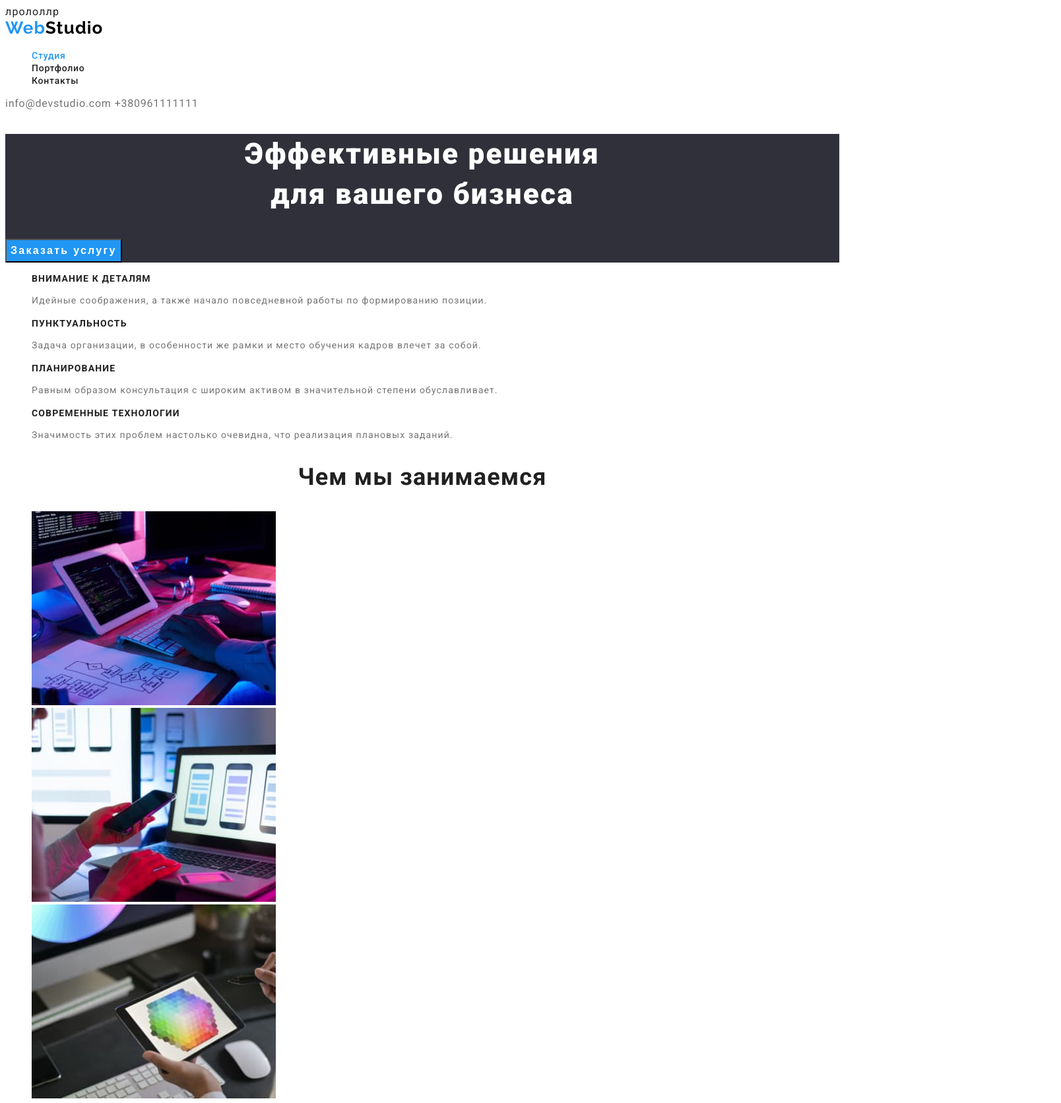
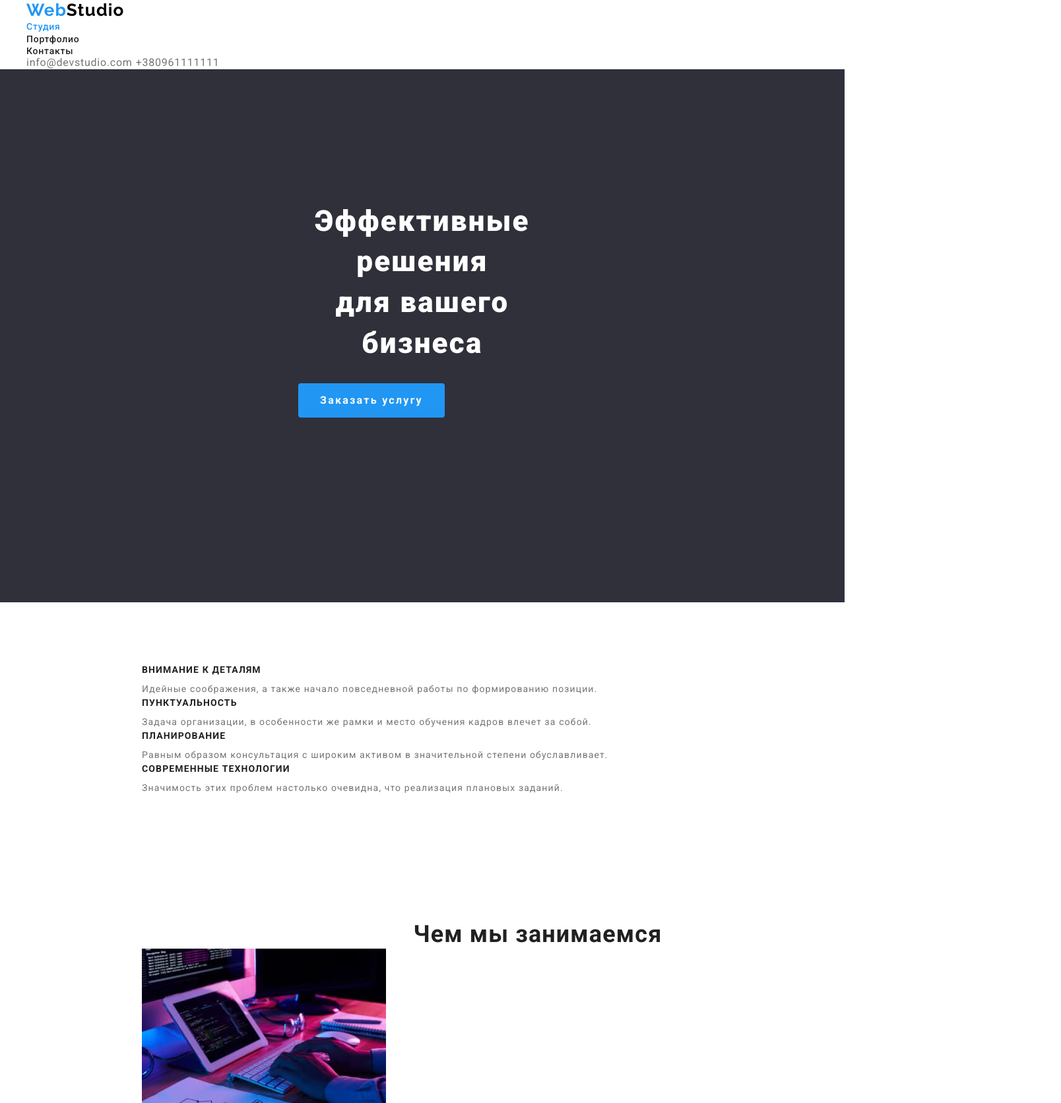
Before and after one commit to decoy1997/goit-markup-hw-03, a plain HTML site: page index.html in a window 1280 px wide. Shown: the top 1672 px of the page at 66% size, 1608 px wide, since content can reach past the window. Drawn offline with nearby package versions, Linux system fonts and the light colour scheme.

Commit message:
module-3.1(vertical alignment)

```diff
--- a/CSS/styles.css
+++ b/CSS/styles.css
@@ -24,10 +24,26 @@ body {
   letter-spacing: 0.03cm;
   color: var(--main-text-color);
 }
+/* .section,
+.section.team {
+  background-color: #242424;
+} */
+.section {
+  padding: 94px 215px;
+}
 
 .list {
   list-style: none;
+  padding: 0;
+  margin: 0;
 }
+/* Header container */
+.container {
+  width: 1200px;
+  margin-left: auto;
+  margin-right: auto;
+}
+
 /* Logo */
 
 .logo {
@@ -82,8 +98,15 @@ body {
 /* Main title */
 .main-section {
   background-color: var(--footer-color);
+  max-width: 1600px;
+  margin-left: auto;
+  margin-right: auto;
+  padding: 200px 452px 280px 452px;
 }
 .main-title {
+  margin-top: 0;
+  margin-bottom: 30px;
+
   color: var(--background-color);
   font-weight: 900;
   font-size: 44px;
@@ -94,33 +117,50 @@ body {
 
 /* Button */
 .button {
+  border-radius: 4px;
+  padding: 10px 32px;
+  min-width: 200px;
+  border: 1px solid transparent;
   color: var(--background-color);
   background-color: var(--logo-specific-color);
   font-weight: 700;
   font-size: 16px;
   line-height: 1.87;
   letter-spacing: 0.06cm;
-}
-
-/* Section */
-.section-title {
-  font-weight: 700;
-  font-size: 36px;
-  line-height: 1.2;
   text-align: center;
 }
 
 /* Feature list */
+/* .features.section {
+  padding: 94px 215px;
+} */
 .features-section .title {
+  margin-bottom: 10px;
+  margin-top: 0;
   font-weight: 700;
   font-size: 14px;
   line-height: 1.15;
   text-transform: uppercase;
 }
 .features-section .text {
+  margin-top: 0;
+  margin-bottom: 0;
   color: var(--secondary-text-color);
   font-size: 14px;
   line-height: 1.7;
+}
+
+/* Our works */
+/* .works {
+  padding: 94px 215px;
+} */
+.section-title {
+  margin-top: 0;
+  margin-bottom: 0;
+  font-weight: 700;
+  font-size: 36px;
+  line-height: 1.2;
+  text-align: center;
 }
 
 /* Our Team section */
@@ -128,22 +168,26 @@ body {
   background-color: var(--our-team-bg);
 }
 .team-section .title {
+  margin-top: 0;
+  margin-bottom: 0;
   font-weight: 500;
   font-size: 16px;
   line-height: 1.2;
 }
 .team-section .text {
+  margin-top: 0;
+  margin-bottom: 0;
   color: var(--secondary-text-color);
   font-size: 16px;
   line-height: 1.2;
 }
 
 /* Footer */
-footer {
+.footer {
   background-color: var(--footer-color);
 
-  width: 1600px;
-  height: 252px;
+  /* width: 1600px;
+  height: 252px; */
 }
 .footer-contacts {
   color: var(--footer-text);
--- a/index.html
+++ b/index.html
@@ -11,11 +11,15 @@
       href="https://fonts.googleapis.com/css2?family=Raleway:wght@700&family=Roboto:wght@400;500;700;900&display=swap"
       rel="stylesheet"
     />
+    <link
+      rel="stylesheet"
+      href="https://cdnjs.cloudflare.com/ajax/libs/modern-normalize/1.1.0/modern-normalize.min.css"
+    />
     <link rel="stylesheet" href="./CSS/styles.css" />
   </head>
   <body>
-    лрололлр
     <header class="header">
+      <div class="container">
         <nav>
           <a href="./index.html" class="logo"> <span class="logo-web">Web</span>Studio </a>
           <ul class="site-nav list">
@@ -26,6 +30,7 @@
         </nav>
         <a href="mailto:info@devstudio.com" class="contacts">info@devstudio.com</a>
         <a href="tel:+380961111111" class="contacts">+380961111111</a>
+      </div>
     </header>
     <main>
       <!--Main section-->
@@ -37,7 +42,8 @@
         <button type="button" class="button">Заказать услугу</button>
       </section>
       <!--Features-->
-      <section class="section">
+      <section class="features section">
+        <div class="container">
           <ul class="features-section list">
             <li>
               <h3 class="title">Внимание к деталям</h3>
@@ -64,9 +70,11 @@
               </p>
             </li>
           </ul>
+        </div>
       </section>
       <!--Our works-->
-      <section class="section">
+      <section class="works section">
+        <div class="container">
           <h2 class="section-title">Чем мы занимаемся</h2>
           <ul class="works-section list">
             <li>
@@ -75,9 +83,11 @@
             <li><img src="./images/box-2.jpg" alt="phone" width="370" /></li>
             <li><img src="./images/box-3.jpg" alt="tablet" width="370" /></li>
           </ul>
+        </div>
       </section>
       <!--Our team-->
-      <section class="section team">
+      <section class="team section">
+        <div class="container">
           <h2 class="section-title">Наша команда</h2>
           <ul class="team-section list">
             <li>
@@ -101,14 +111,17 @@
               <p class="text">UI Designer</p>
             </li>
           </ul>
+        </div>
       </section>
     </main>
     <!--Footer-->
-    <footer>
+    <footer class="footer">
+      <div class="container">
         <a href="./index.html" class="logo-footer"> <span class="logo-web">Web</span>Studio </a>
         <address class="address">г. Киев, пр-т Леси Украинки, 26</address>
         <a href="mailto:info@example.com" class="footer-contacts">info@example.com</a>
         <br /><a href="tel:+380991111111" class="footer-contacts">+380991111111</a>
+      </div>
     </footer>
   </body>
 </html>
```
Also changed, not shown: portfolio.html (+25 -15 lines). Lines whose indentation alone changed are shown as unchanged.
